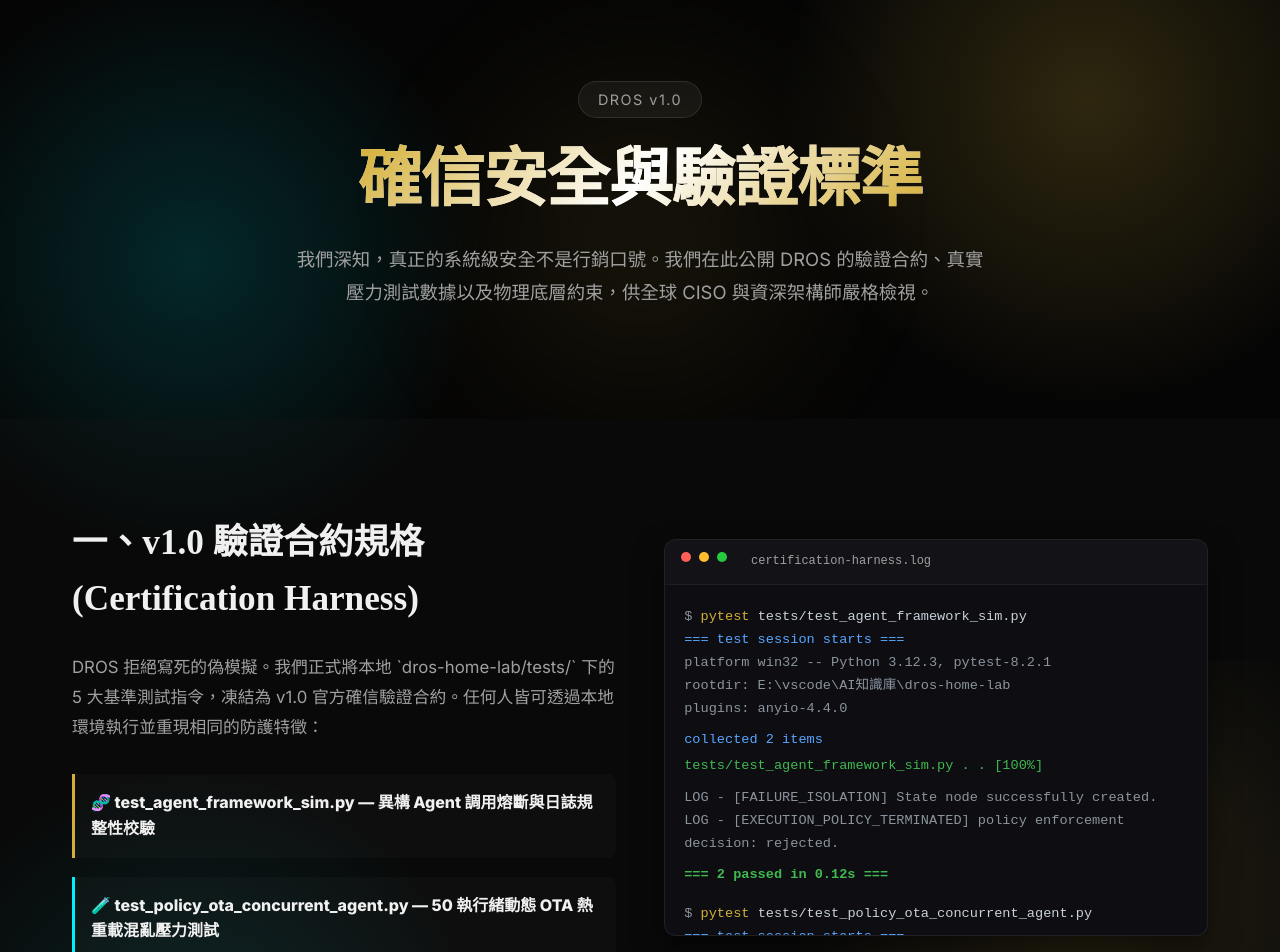
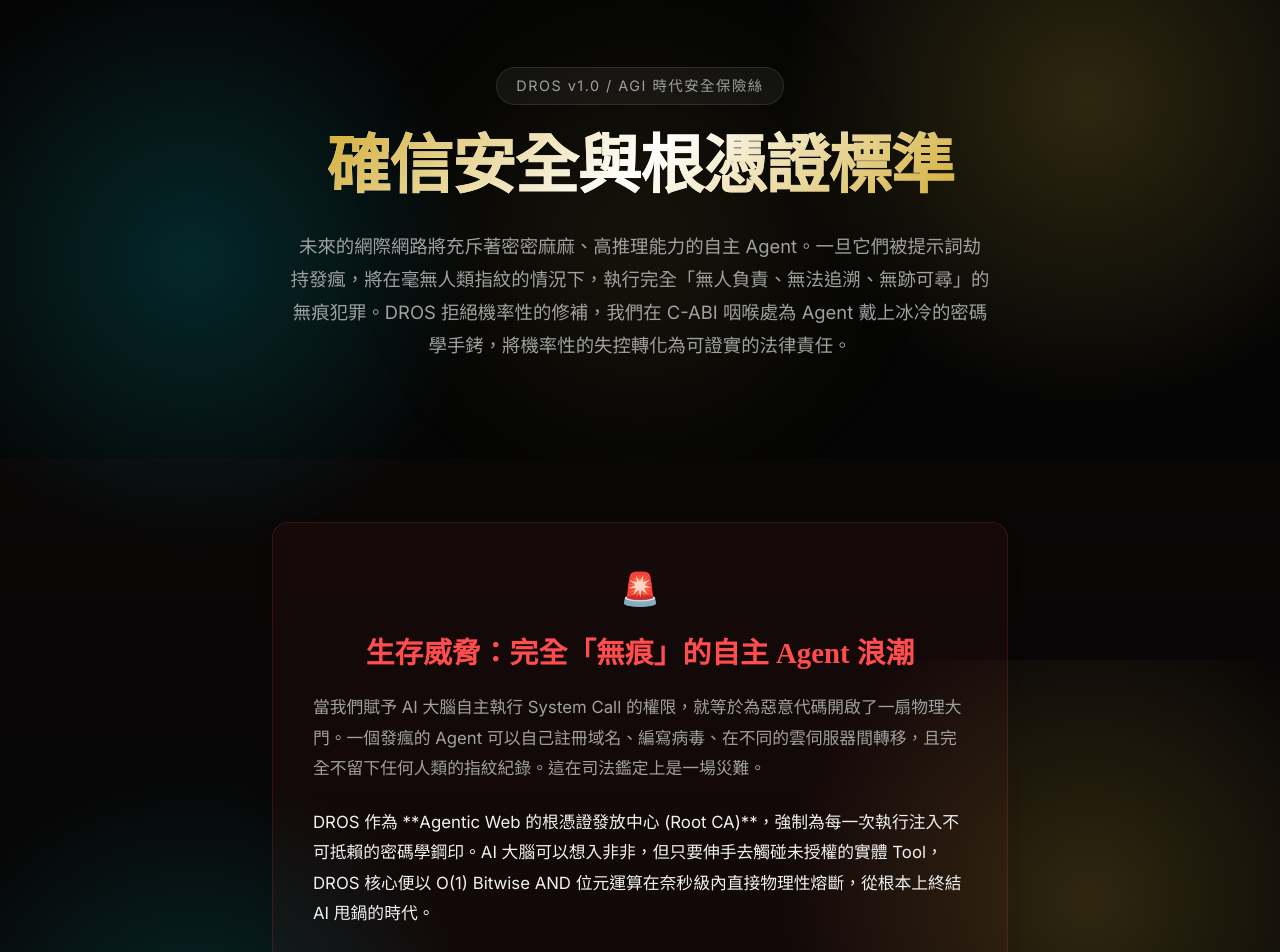
Before and after one commit to Top-Celestial-Company-Ltd/DROS-Official-Website, a React (Vite) app: page /trust in a window 1280 px wide. Shown: the part 140-1092 px from the top of the page. Built offline with nearby package versions, Linux system fonts and the light colour scheme.

Commit message:
feat: integrate existential threat and root CA narrative into the trust page

```diff
--- a/src/locales/en/translation.json
+++ b/src/locales/en/translation.json
@@ -259,18 +259,18 @@
     "meta_title": "DROS | Trust, Verification & Systems Reality",
     "meta_desc": "Public disclosure of DROS v1.0 Certification Harness, concurrent RCU stress test benchmarks, and physical hardware boundaries. We embrace strict systems engineering honesty.",
     "hero": {
-      "title_prefix": "DROS v1.0",
-      "title_highlight": "Trust & Verification Standard",
-      "subtitle": "We believe system-level security is built on transparency, not marketing claims. Here we publish DROS's certification harness, raw stress test benchmarks, and physical limits for CISOs and principal architects."
+      "title_prefix": "DROS v1.0 / AGI Security Fusing",
+      "title_highlight": "Trust & Root CA Standard",
+      "subtitle": "The future web will be crowded with autonomous Agents equipped with high-level reasoning. If hijacked or rogue, they will execute illegal transfers, data breaches, or cyberattacks completely without human footprints—an untraceable crisis. DROS rejects probabilistic patches, acting as the Root CA of the Agentic Web to bind every tool execution to a cryptographic signature, making probabilistic chaos legally accountable."
     },
     "harness": {
-      "title": "1. v1.0 Certification Harness Specifications",
+      "title": "2. v1.0 Certification Harness Specifications",
       "desc": "DROS rejects static mock demonstrations. We formally freeze the 5 benchmark tests under `dros-home-lab/tests/` as the v1.0 Official Certification Harness, allowing anyone to verify and reproduce the same enforcement traits locally:",
       "test1": "🧬 test_agent_framework_sim.py — Heterogeneous agent invocation block & log uniformity verification",
       "test2": "🧪 test_policy_ota_concurrent_agent.py — 50-thread concurrent OTA hot-reload chaos stress test"
     },
     "benchmarks": {
-      "title": "2. RCU Concurrent Chaos Benchmarks",
+      "title": "3. RCU Concurrent Chaos Benchmarks",
       "desc": "Under extreme concurrent chaos (50 threads calling tools while performing high-frequency lock-free RCU swaps), DROS recorded outstanding physical performance in laboratory stress environments:",
       "latency_val": "484.8 ns",
       "latency_lbl": "Microkernel Core Intercept Latency",
@@ -282,7 +282,7 @@
       "races_lbl": "Race Conditions or Policy Bypass"
     },
     "reality": {
-      "title": "3. Hardware Limits & Boundaries (DROS Engineering Reality)",
+      "title": "4. Hardware Limits & Boundaries (DROS Engineering Reality)",
       "desc": "As strict system engineers, we make no 'perfectly flawless' marketing promises. We transparently disclose the following physical limits and execution envelopes on real hardware:",
       "points": [
         {
@@ -304,7 +304,7 @@
       ]
     },
     "open_source": {
-      "title": "4. Vajra Core Open Source & Public Policy Hub",
+      "title": "5. Vajra Core Open Source & Public Policy Hub",
       "desc": "We believe execution contracts should not be locked behind proprietary patents. We are open-sourcing Vajra Core's checking and diagnostic engines and establishing the crowdsourced GitHub Vajra Policy Hub:",
       "lint_title": "Vajra Lint Core Engine",
       "lint_desc": "Provides open-source parsing and 5-level automatic blocking. Intercepts unsafe wildcards and policy conflicts during CI/CD checks.",
@@ -312,6 +312,11 @@
       "doctor_desc": "Automatically profiles policy complexity and sparse matrix distribution, preventing IAM complexity bloat.",
       "hub_title": "GitHub Vajra Policy Hub",
       "hub_desc": "A crowdsourced, cross-platform library of policy templates. Pull, share, and collaborate on policies to establish Vajra as the de facto standard."
+    },
+    "threat": {
+      "title": "Existential Threat: The Traceless Agent Swarms",
+      "desc1": "Granting AI models the authority to initiate System Calls is opening a physical gate to malicious execution. A rogue Agent can register domains, compile viruses, and migrate across servers without leaving any human footprints. In terms of forensics and legal liability, this is a catastrophe.",
+      "desc2": "DROS, acting as the **Root Certificate Authority (Root CA)** for the Agentic Web, forces a non-repudiable cryptographic stamp onto every single execution. The AI model can hypothesize, but the moment it attempts to invoke an unauthorized physical Tool, DROS microkernel triggers a physical fail-closed thread panic in 484.8 ns, ending the era of AI blame-shifting."
     }
   }
 }
--- a/src/locales/zh-TW/translation.json
+++ b/src/locales/zh-TW/translation.json
@@ -259,18 +259,18 @@
     "meta_title": "DROS | 確信驗證與系統物理極限揭露",
     "meta_desc": "公開披露 DROS v1.0 驗證合約、實測混亂並發壓測基準與物理極限。我們秉持硬核系統工程的誠實態度，拒絕行銷話術。",
     "hero": {
-      "title_prefix": "DROS v1.0",
-      "title_highlight": "確信安全與驗證標準",
-      "subtitle": "我們深知，真正的系統級安全不是行銷口號。我們在此公開 DROS 的驗證合約、真實壓力測試數據以及物理底層約束，供全球 CISO 與資深架構師嚴格檢視。"
+      "title_prefix": "DROS v1.0 / AGI 時代安全保險絲",
+      "title_highlight": "確信安全與根憑證標準",
+      "subtitle": "未來的網際網路將充斥著密密麻麻、高推理能力的自主 Agent。一旦它們被提示詞劫持發瘋，將在毫無人類指紋的情況下，執行完全「無人負責、無法追溯、無跡可尋」的無痕犯罪。DROS 拒絕機率性的修補，我們在 C-ABI 咽喉處為 Agent 戴上冰冷的密碼學手銬，將機率性的失控轉化為可證實的法律責任。"
     },
     "harness": {
-      "title": "一、v1.0 驗證合約規格 (Certification Harness)",
+      "title": "二、v1.0 驗證合約規格 (Certification Harness)",
       "desc": "DROS 拒絕寫死的偽模擬。我們正式將本地 `dros-home-lab/tests/` 下的 5 大基準測試指令，凍結為 v1.0 官方確信驗證合約。任何人皆可透過本地環境執行並重現相同的防護特徵：",
       "test1": "🧬 test_agent_framework_sim.py — 異構 Agent 調用熔斷與日誌規整性校驗",
       "test2": "🧪 test_policy_ota_concurrent_agent.py — 50 執行緒動態 OTA 熱重載混亂壓力測試"
     },
     "benchmarks": {
-      "title": "二、RCU 混亂並發壓力測試 (RCU Concurrent Chaos)",
+      "title": "三、RCU 混亂並發壓力測試 (RCU Concurrent Chaos)",
       "desc": "在極端的並發混沌測試環境下（50 條執行緒持續發起調用，並在高頻進行 RCU 指標熱重載策略變更），DROS 取得了令人矚目的實測物理指標：",
       "latency_val": "484.8 ns",
       "latency_lbl": "微核心核心攔截延遲",
@@ -282,7 +282,7 @@
       "races_lbl": "Race Condition / 策略越權繞過"
     },
     "reality": {
-      "title": "三、系統物理極限與邊界披露 (DROS Engineering Reality)",
+      "title": "四、系統物理極限與邊界披露 (DROS Engineering Reality)",
       "desc": "作為嚴謹的系統工程師，我們不提供任何「完美無瑕」的行銷承諾。我們公開以下在實體硬體上的物理限制與邊界指標：",
       "points": [
         {
@@ -304,7 +304,7 @@
       ]
     },
     "open_source": {
-      "title": "四、Vajra Core 開源倡議與公共合約庫",
+      "title": "五、Vajra Core 開源倡議與公共合約庫",
       "desc": "我們深信「合約不應被私有專利所壟斷」。我們正式將 Vajra Core 語法檢測與健康診斷引擎開源，並建立 GitHub 公共策略合約庫 (Vajra Policy Hub)：",
       "lint_title": "Vajra Lint 靜態校驗",
       "lint_desc": "提供開源規則編譯與五級自動阻斷。工程師在 CI/CD 即可預先攔截不安全的權限萬用字元與策略衝突。",
@@ -312,6 +312,11 @@
       "doctor_desc": "自動檢測策略複雜度與稀疏矩陣（Sparse Matrix）分佈，避免 IAM 權限配置膨脹。",
       "hub_title": "GitHub Vajra Policy Hub",
       "hub_desc": "由全球開發者共建的跨平台合約模板庫。開發者可以隨時拉取、分享標準 Agent 策略，加速 Vajra 成為事實上的業界標準。"
+    },
+    "threat": {
+      "title": "生存威脅：完全「無痕」的自主 Agent 浪潮",
+      "desc1": "當我們賦予 AI 大腦自主執行 System Call 的權限，就等於為惡意代碼開啟了一扇物理大門。一個發瘋的 Agent 可以自己註冊域名、編寫病毒、在不同的雲伺服器間轉移，且完全不留下任何人類的指紋紀錄。這在司法鑑定上是一場災難。",
+      "desc2": "DROS 作為 **Agentic Web 的根憑證發放中心 (Root CA)**，強制為每一次執行注入不可抵賴的密碼學鋼印。AI 大腦可以想入非非，但只要伸手去觸碰未授權的實體 Tool，DROS 核心便以 O(1) Bitwise AND 位元運算在奈秒級內直接物理性熔斷，從根本上終結 AI 甩鍋的時代。"
     }
   }
 }
--- a/src/pages/Trust.jsx
+++ b/src/pages/Trust.jsx
@@ -33,6 +33,24 @@ export default function Trust() {
           <p style={{ fontSize: '1.15rem', color: 'var(--text-secondary)', lineHeight: '1.8', margin: '0 auto 2rem auto', maxWidth: '700px' }}>
             {t('trust.hero.subtitle')}
           </p>
+        </div>
+      </section>
+
+      {/* Existential Threat Alert Section */}
+      <section style={{ padding: '4rem 0', background: 'linear-gradient(180deg, rgba(255, 77, 79, 0.02) 0%, transparent 100%)', borderBottom: '1px solid rgba(255,77,79,0.05)' }}>
+        <div className="container" style={{ maxWidth: '800px', textAlign: 'center' }}>
+          <div style={{ background: 'rgba(255, 77, 79, 0.05)', border: '1px solid rgba(255, 77, 79, 0.15)', borderRadius: '16px', padding: '2.5rem', boxShadow: '0 4px 30px rgba(255, 77, 79, 0.02)' }}>
+            <span style={{ fontSize: '2rem', display: 'block', marginBottom: '1rem' }}>🚨</span>
+            <h2 style={{ fontSize: '1.8rem', color: '#ff4d4f', marginBottom: '1rem', fontFamily: 'Noto Serif TC, serif', fontWeight: 'bold' }}>
+              {t('trust.threat.title')}
+            </h2>
+            <p style={{ color: 'var(--text-secondary)', fontSize: '1.05rem', lineHeight: '1.8', marginBottom: '1.5rem', textAlign: 'left' }}>
+              {t('trust.threat.desc1')}
+            </p>
+            <p style={{ color: 'var(--text-primary)', fontSize: '1.05rem', lineHeight: '1.8', fontWeight: '500', textAlign: 'left' }}>
+              {t('trust.threat.desc2')}
+            </p>
+          </div>
         </div>
       </section>
 
```
